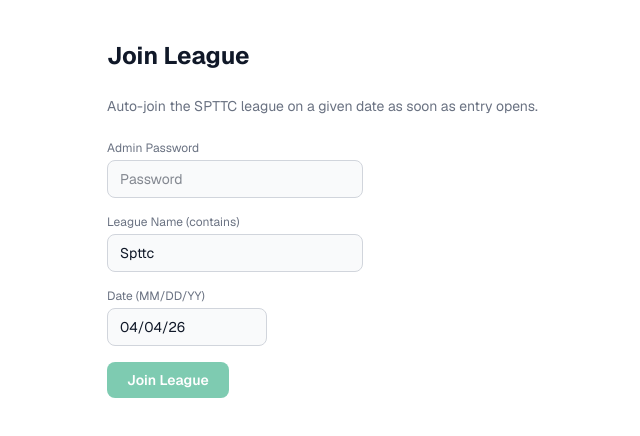
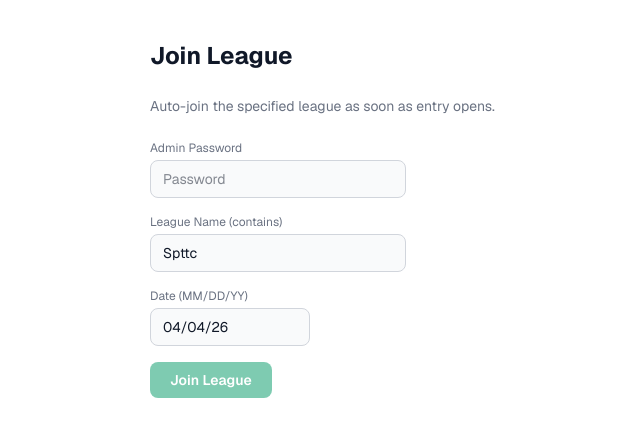
Before and after one commit to spacecricket/thoms-app, a Next.js app: page /league/join in a window 1280 px wide. Shown: the top 436 px of the page, without its empty margins (310-950 px from the left). Built offline with nearby package versions, Linux system fonts and the light colour scheme.

Commit message:
UI tweaks

```diff
--- a/app/league/join/page.tsx
+++ b/app/league/join/page.tsx
@@ -111,7 +111,7 @@
     <div className="mx-auto max-w-2xl space-y-6 px-6 py-10">
       <h1 className="text-2xl font-bold text-gray-900">Join League</h1>
       <p className="text-sm text-gray-500">
-        Auto-join the SPTTC league on a given date as soon as entry opens.
+        Auto-join the specified league as soon as entry opens.
       </p>
 
       <div className="space-y-4">
```
